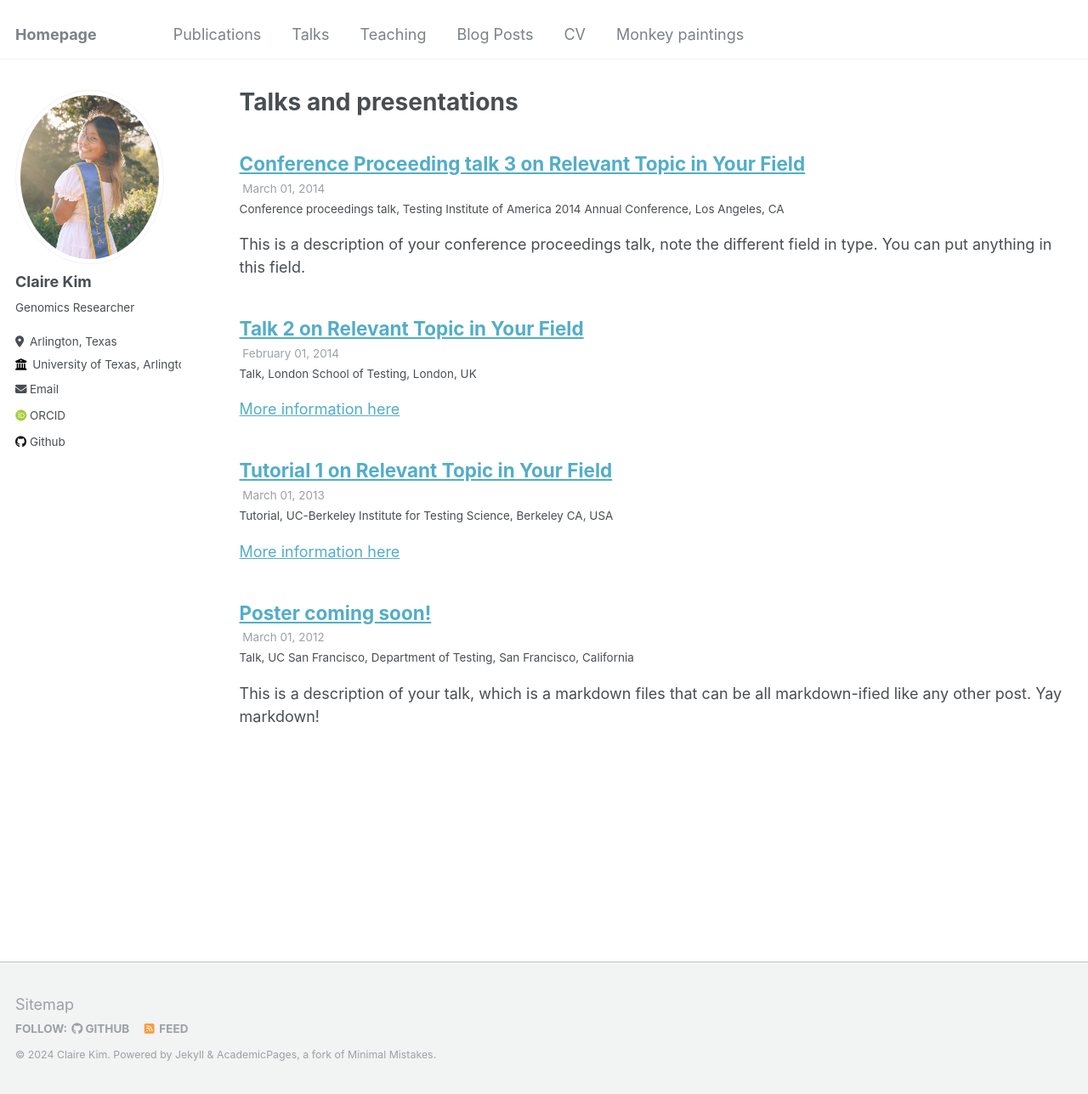
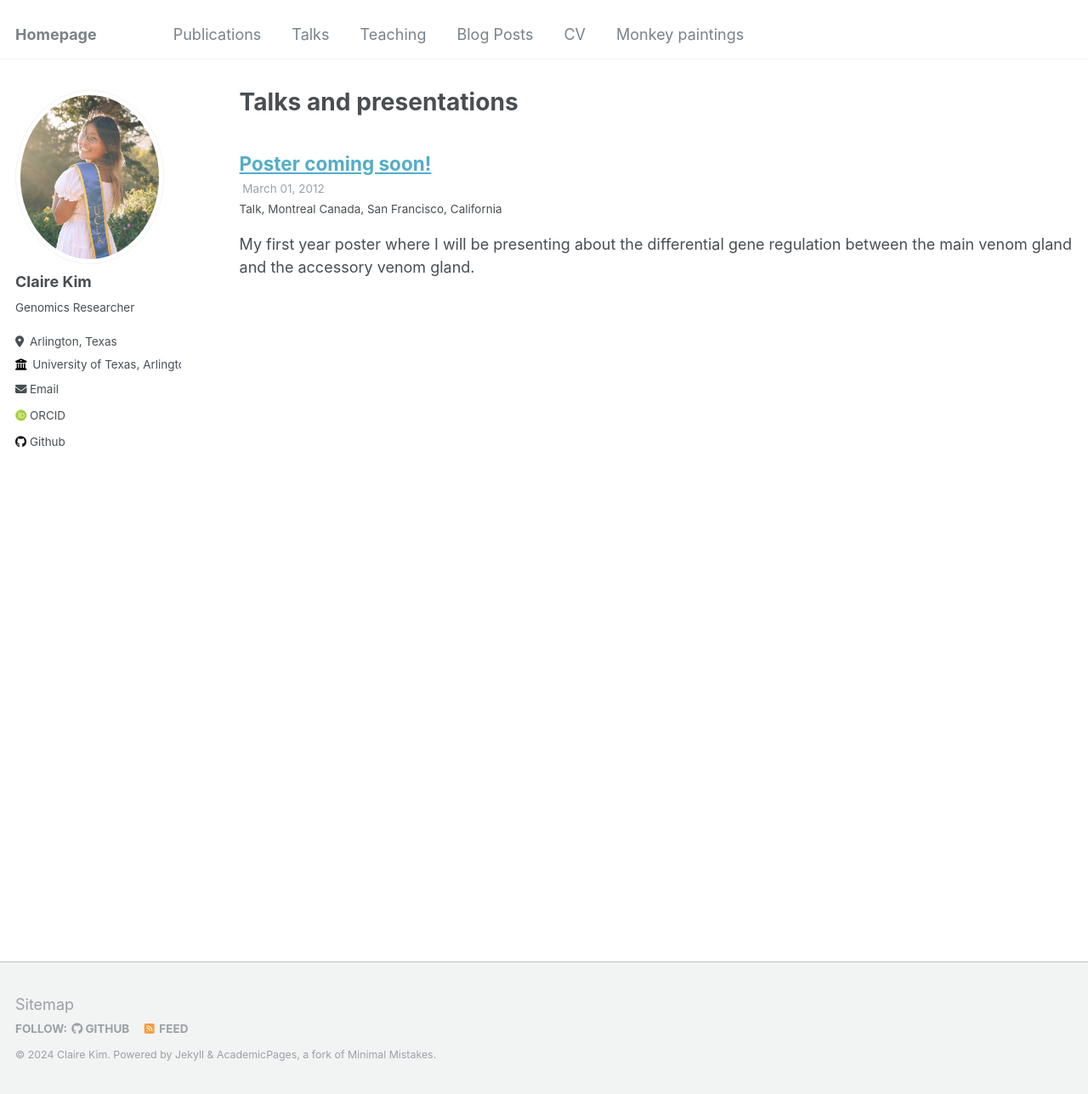
Before and after one commit to ckim0306/ckim0306.github.io, a Jekyll site: the page built from _pages/talks.html, in a window 1280 px wide and 1288 px high. Shown: the whole window at 85% size. Built offline with Jekyll 4.4.1, drawn with Linux system fonts in a browser that asks for light colours; some web fonts are replaced.

Commit message:
Changing up my publications and talks

```diff
--- a/_config.yml
+++ b/_config.yml
@@ -84,8 +84,6 @@ yandex_site_verification :
 
 
 # Social Sharing
-twitter:
-  username               : &twitter
 facebook:
   username               :
   app_id                 :
--- a/_talks/2012-03-01-talk-1.md
+++ b/_talks/2012-03-01-talk-1.md
@@ -3,9 +3,9 @@
 collection: talks
 type: "Talk"
 permalink: /talks/2012-03-01-talk-1
-venue: "UC San Francisco, Department of Testing"
+venue: "Montreal Canada"
 date: 2012-03-01
 location: "San Francisco, California"
 ---
 
-This is a description of your talk, which is a markdown files that can be all markdown-ified like any other post. Yay markdown!
+My first year poster where I will be presenting about the differential gene regulation between the main venom gland and the accessory venom gland.
--- a/_talks/2013-03-01-tutorial-1.md
+++ /dev/null
@@ -1,13 +0,0 @@
----
-title: "Tutorial 1 on Relevant Topic in Your Field"
-collection: talks
-type: "Tutorial"
-permalink: /talks/2013-03-01-tutorial-1
-venue: "UC-Berkeley Institute for Testing Science"
-date: 2013-03-01
-location: "Berkeley CA, USA"
----
-
-[More information here](http://exampleurl.com)
-
-This is a description of your tutorial, note the different field in type. This is a markdown files that can be all markdown-ified like any other post. Yay markdown!
--- a/_talks/2014-02-01-talk-2.md
+++ /dev/null
@@ -1,13 +0,0 @@
----
-title: "Talk 2 on Relevant Topic in Your Field"
-collection: talks
-type: "Talk"
-permalink: /talks/2014-02-01-talk-2
-venue: "London School of Testing"
-date: 2014-02-01
-location: "London, UK"
----
-
-[More information here](http://example2.com)
-
-This is a description of your talk, which is a markdown files that can be all markdown-ified like any other post. Yay markdown!
--- a/_talks/2014-03-01-talk-3.md
+++ /dev/null
@@ -1,11 +0,0 @@
----
-title: "Conference Proceeding talk 3 on Relevant Topic in Your Field"
-collection: talks
-type: "Conference proceedings talk"
-permalink: /talks/2014-03-01-talk-3
-venue: "Testing Institute of America 2014 Annual Conference"
-date: 2014-03-01
-location: "Los Angeles, CA"
----
-
-This is a description of your conference proceedings talk, note the different field in type. You can put anything in this field.
```
Also changed, not shown: _publications/2009-10-01-paper-title-number-1.md (deleted, +0 -13 lines), _publications/2010-10-01-paper-title-number-2.md (deleted, +0 -13 lines), _publications/2015-10-01-paper-title-number-3.md (deleted, +0 -13 lines), _publications/2024-02-17-paper-title-number-4.md (+6 -6 lines).
